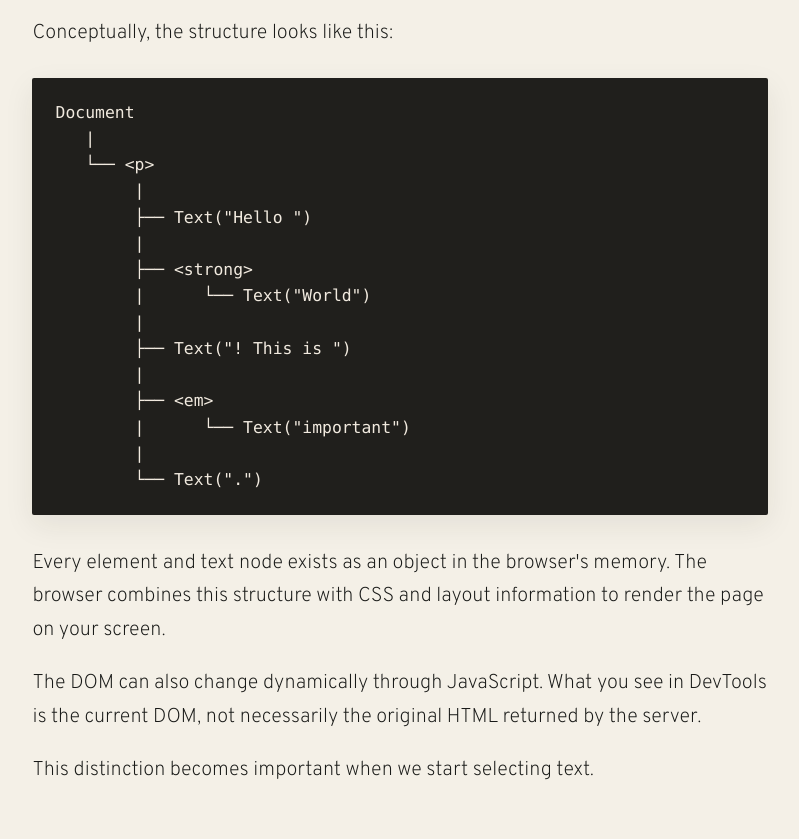
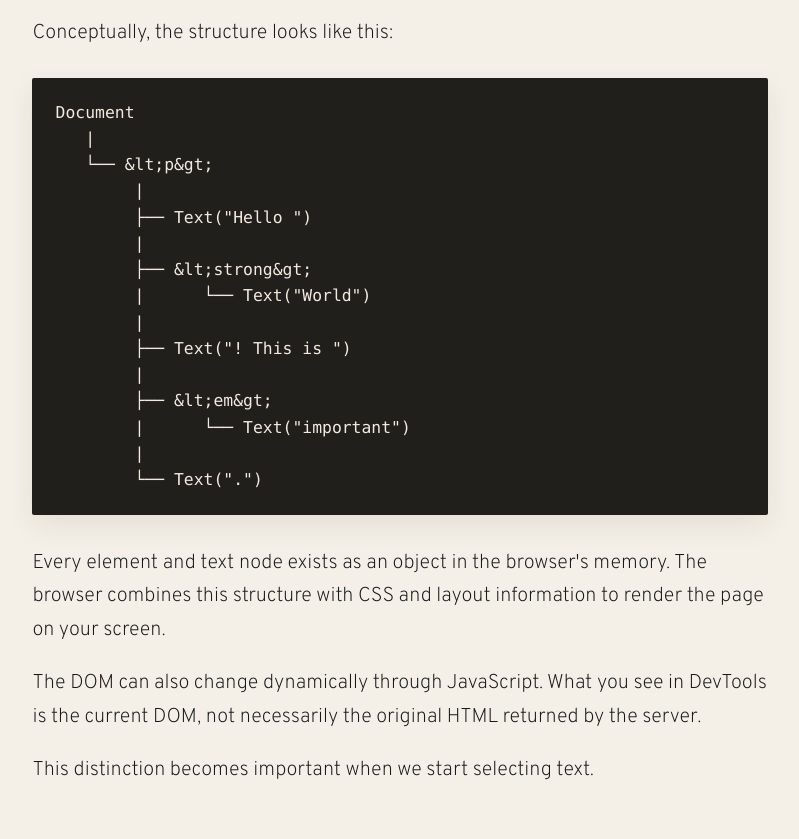
Before and after one commit to Karvy-Singh/blogs, an Eleventy site: page src/posts/RTF_in_clipboards/index.md in a window 1280 px wide. Shown: the part 1455-2294 px from the top of the page, without its empty margins (326-1125 px from the left). Built offline with nearby package versions, Linux system fonts and the light colour scheme; Eleventy itself is replaced by a stand-in of ours; code samples lack their colours; files that its build step writes are made by us from their sources; a web font is replaced by a local one; what @vscode/markdown-it-katex would draw is missing.

Commit message:
init: rtf for clipboards

````diff
--- a/src/posts/RTF_in_clipboards/index.md
+++ b/src/posts/RTF_in_clipboards/index.md
@@ -35,16 +35,16 @@ Conceptually, the structure looks like this:
 ```text
 Document
    |
-   └── <p>
+   └── &lt;p&gt;
         |
         ├── Text("Hello ")
         |
-        ├── <strong>
+        ├── &lt;strong&gt;
         |      └── Text("World")
         |
         ├── Text("! This is ")
         |
-        ├── <em>
+        ├── &lt;em&gt;
         |      └── Text("important")
         |
         └── Text(".")
````
